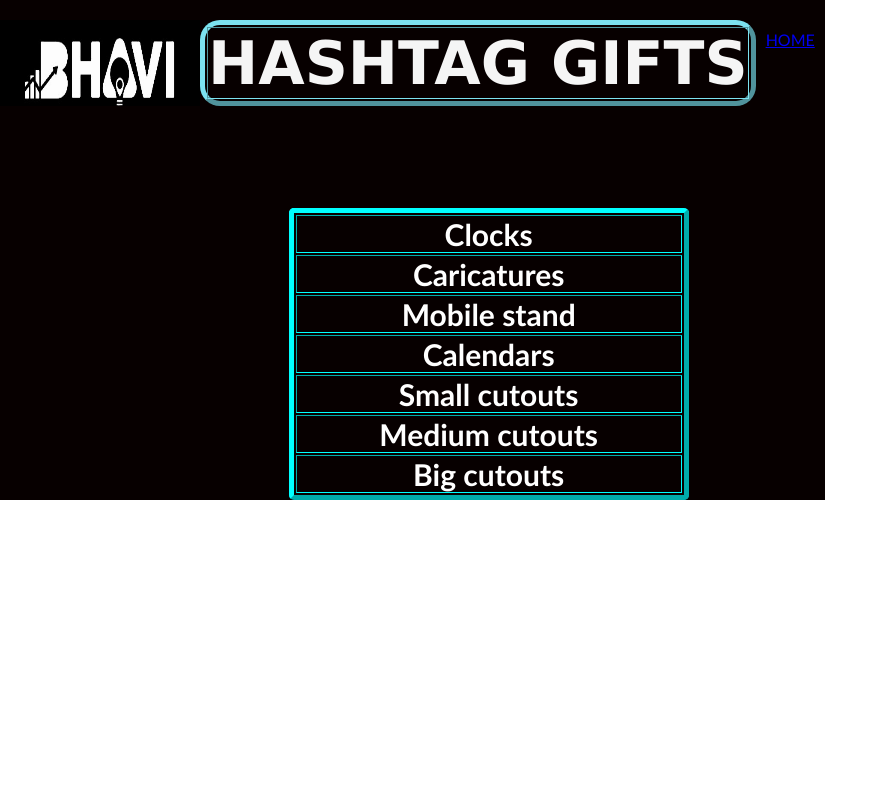
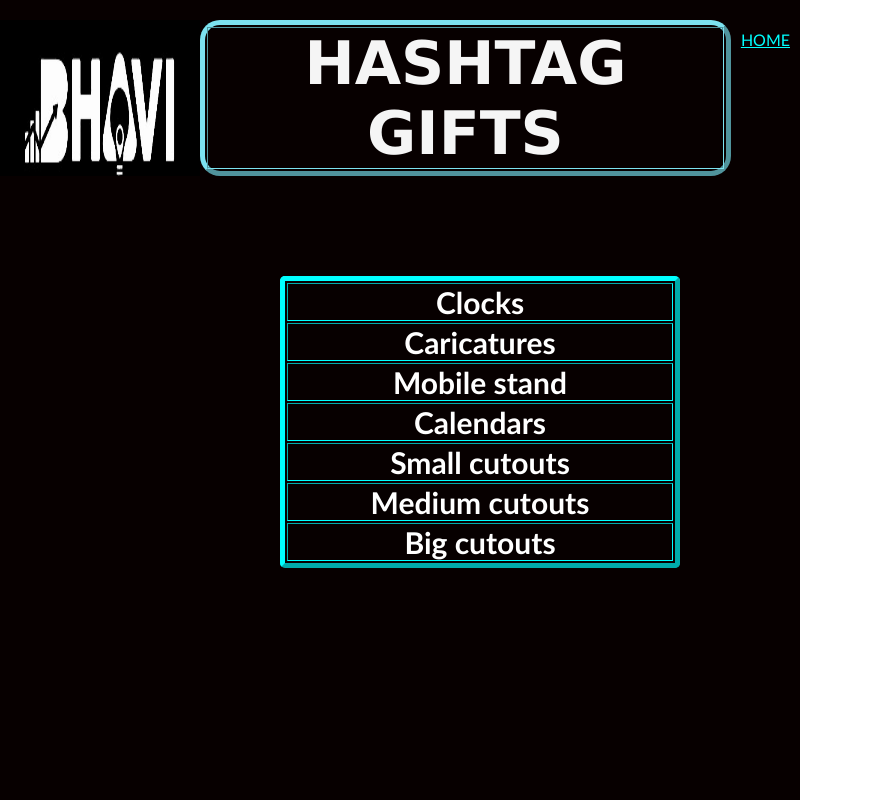
Before and after one commit to hashtaggifts/hashtag, a plain HTML site: page index.html in a window 1280 px wide. Shown: the whole page, without its empty margins (0-888 px from the left). Drawn offline with Linux system fonts and the light colour scheme.

Commit message:
Update clocks.css

```diff
--- a/clocks.css
+++ b/clocks.css
@@ -3,7 +3,8 @@
     padding:0;
 }
 .hero{
-
+    height: 100vh;
+    width: 100vh;
     background:rgb(7, 0, 0) ;
     font-family: 'Gill Sans', 'Gill Sans MT', Calibri, 'Trebuchet MS', sans-serif;
     position: absolute;
@@ -31,7 +32,7 @@ nav ul li{
 }
 nav ul li a{
     text-decoration: underline;
-    color: rrgb(101, 101, 235);
+    color: aqua;
 
 }
 nav ul li a:hover{
```
